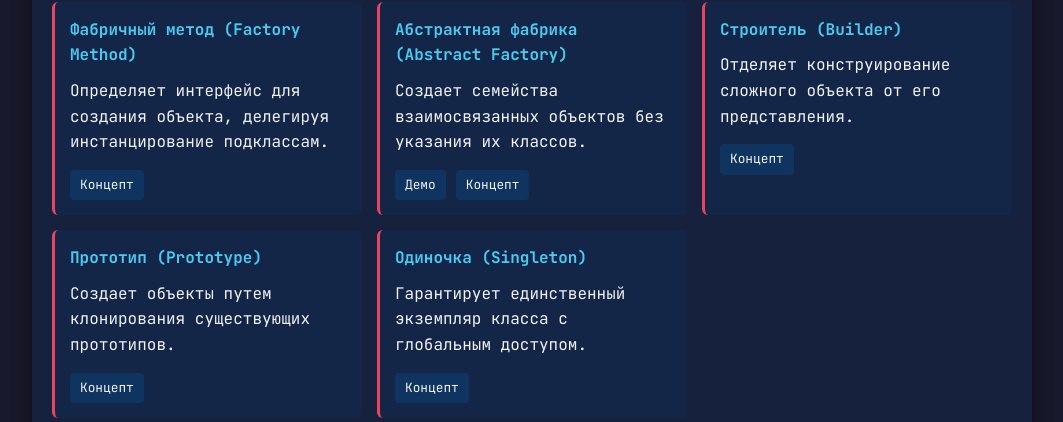
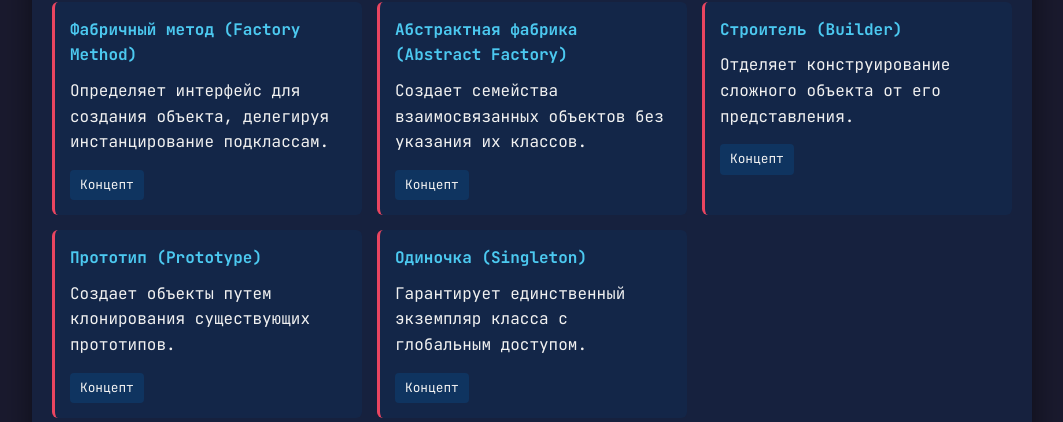
Before and after one commit to hhgr86/web, a PHP site: page /lab2.php in a window 1280 px wide. Shown: the part 224-646 px from the top of the page, without its empty margins (108-1171 px from the left). Run offline with PHP 8.4, Linux system fonts and the light colour scheme.

Commit message:
Update lab2.php

```diff
--- a/v95078ui.beget.tech/public_html/lab2.php
+++ b/v95078ui.beget.tech/public_html/lab2.php
@@ -210,7 +210,7 @@
                     <div class="pattern-name">Абстрактная фабрика (Abstract Factory)</div>
                     <div>Создает семейства взаимосвязанных объектов без указания их классов.</div>
                     <div class="pattern-links">
-                        <a href="lab2/AbstractFactory/RealWorld/index.php" class="pattern-link" target="_blank">Демо</a>
+
                         <a href="lab2/AbstractFactory/Conceptual/index.php" class="pattern-link" target="_blank">Концепт</a>
                     </div>
                 </div>
```
